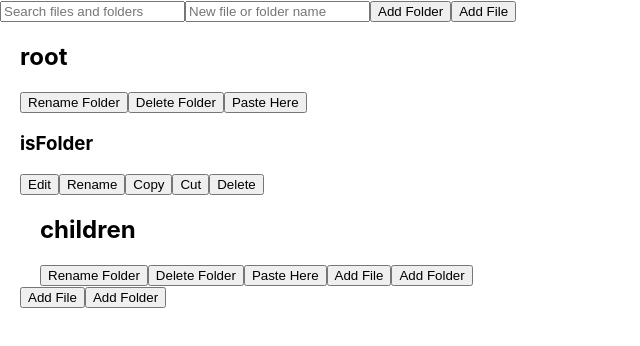
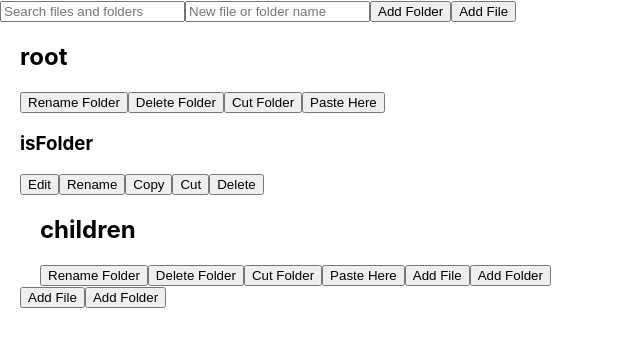
Before and after one commit to shovo4/File-manager, a React (Create React App) app: page / in a window 1280 px wide. Shown: the top 346 px of the page, without its empty margins (0-640 px from the left). Built offline with nearby package versions, Linux system fonts and the light colour scheme.

Commit message:
fix paste option part 1
stiil not properly fixed

```diff
--- a/src/App.js
+++ b/src/App.js
@@ -40,7 +40,7 @@ const FileComponent = ({ name, content, isFolder, onContentSave, onRename, onDel
               <button onClick={() => setIsEditing(true)}>Edit</button>
               <button onClick={() => setIsRenaming(true)}>Rename</button>
               <button onClick={() => onCopy(name)}>Copy</button>
-              <button onClick={() => onCut(name)}>Cut</button>
+              <button onClick={() => onCut(name, name)}>Cut</button>
               <button onClick={() => onDelete(name)}>Delete</button>
             </>
           )}
@@ -50,7 +50,7 @@ const FileComponent = ({ name, content, isFolder, onContentSave, onRename, onDel
   );
 };
 
-const FolderComponent = ({ name, children, onDelete, onRename, onPaste, onAddFile, onAddFolder }) => {
+const FolderComponent = ({ name, children, onDelete, onRename, onPaste, onAddFile, onAddFolder, onCut }) => {
   const [isRenaming, setIsRenaming] = useState(false);
   const [newName, setNewName] = useState(name);
   const [isAddingFile, setIsAddingFile] = useState(false);
@@ -91,6 +91,7 @@ const FolderComponent = ({ name, children, onDelete, onRename, onPaste, onAddFil
           <h2>{name}</h2>
           <button onClick={() => setIsRenaming(true)}>Rename Folder</button>
           <button onClick={() => onDelete(name, true)}>Delete Folder</button>
+          <button onClick={() => onCut(name, name)}>Cut Folder</button>
           <button onClick={() => onPaste(name)}>Paste Here</button>
           {children}
           {isAddingFile ? (
@@ -181,11 +182,13 @@ function App() {
   };
 
   const copyItem = (itemName) => {
-    setClipboard({ itemName, content: fileSystem[itemName], action: 'copy' });
+    const contentCopy = JSON.parse(JSON.stringify(fileSystem[itemName]));
+    setClipboard({ itemName, content: contentCopy, action: 'copy' });
   };
 
-  const cutItem = (itemName) => {
-    setClipboard({ itemName, content: fileSystem[itemName], action: 'cut' });
+
+  const cutItem = (itemName, itemPath) => {
+    setClipboard({ itemName, itemPath, content: fileSystem[itemName], action: 'cut' });
   };
 
   const pasteItem = (targetFolderName) => {
@@ -226,6 +229,7 @@ function App() {
     const filteredItems = Object.keys(fs).filter((key) => {
       return key.toLowerCase().includes(searchQuery.toLowerCase());
     });
+
     return filteredItems.map((key) => {
       if (typeof fs[key] === 'object' && fs[key] !== null && !(fs[key] instanceof Array)) {
         return (
@@ -234,7 +238,8 @@ function App() {
             name={key}
             onDelete={() => deleteItem(key)}
             onPaste={() => pasteItem(key)}
-            onRename={(oldName, newName) => renameItem(oldName, newName)} // Pass onRename here
+            onRename={(oldName, newName) => renameItem(oldName, newName)}
+            onCut={cutItem}  // Passing onCut prop to FolderComponent
           >
             {renderFileSystem(fs[key])}
           </FolderComponent>
@@ -249,7 +254,7 @@ function App() {
             onRename={(oldName, newName) => renameItem(oldName, newName)}
             onDelete={() => deleteItem(key)}
             onCopy={() => copyItem(key)}
-            onCut={() => cutItem(key)}
+            onCut={cutItem}  // Passing onCut prop to FileComponent
           />
         );
       }
```
Also changed, not shown: src/app.txt.
